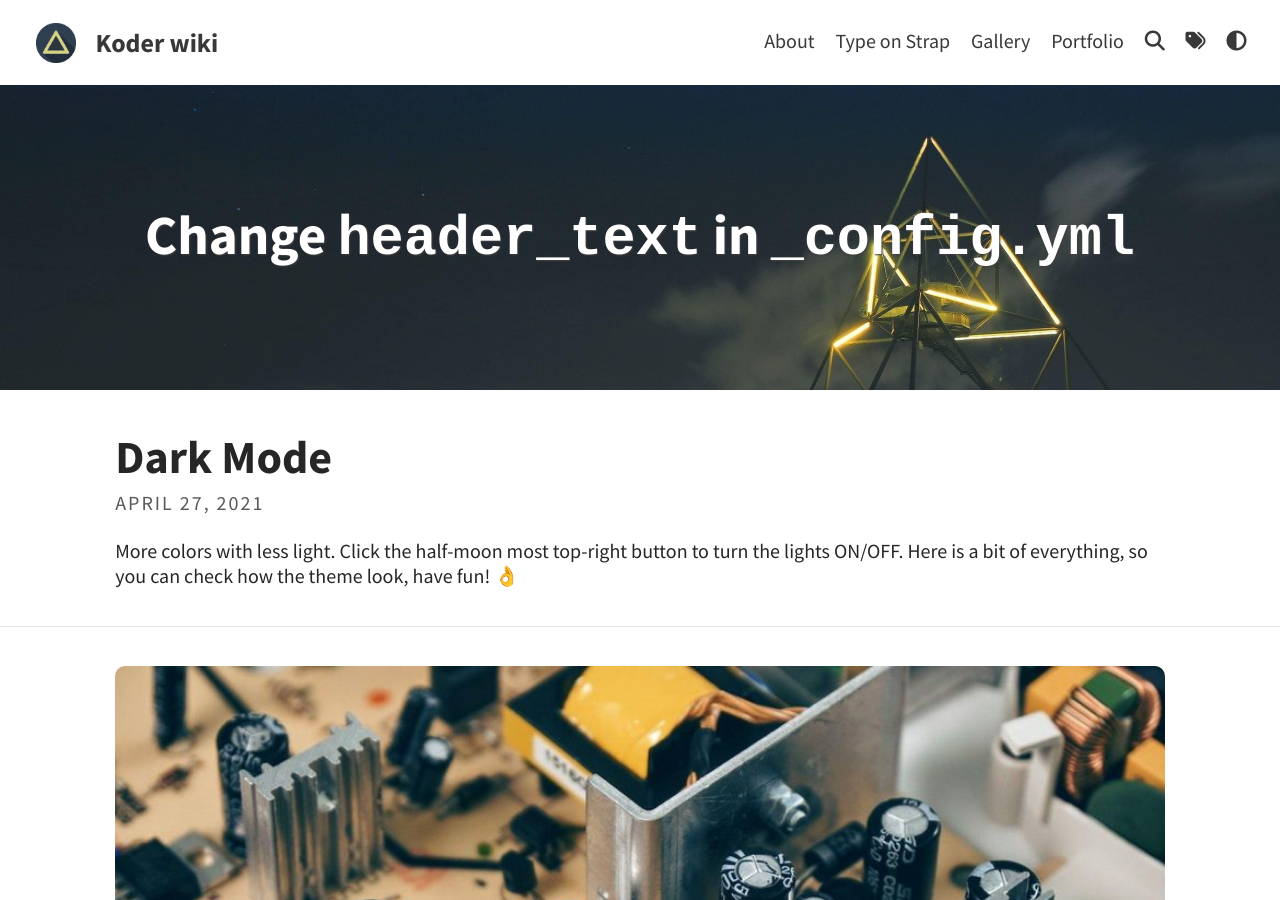
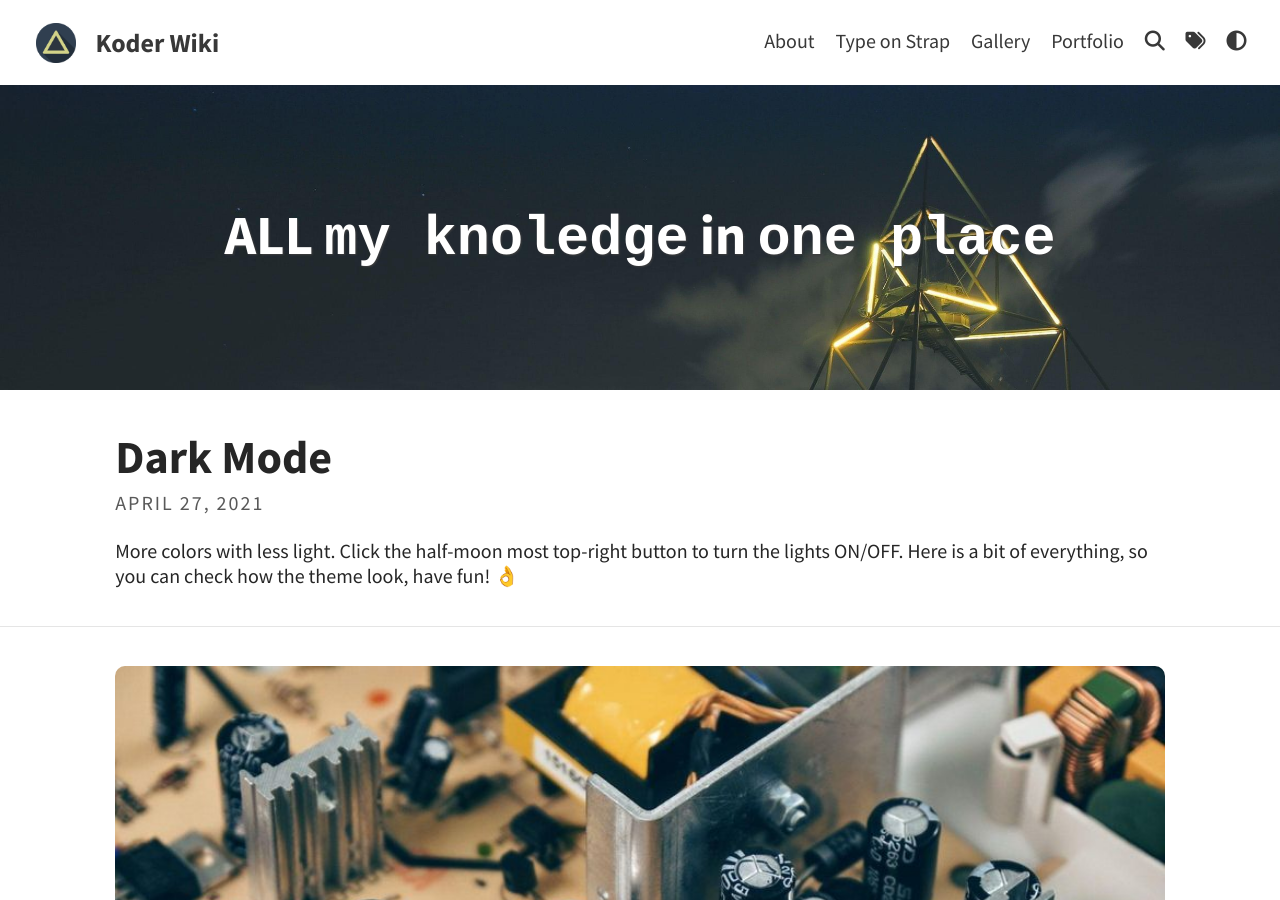
Before and after one commit to KoderWiki/Kontrl-Enter.github.io, a Jekyll site: the page built from index.html, in a window 1280 px wide and 900 px high. Built offline with Jekyll 4.4.1, drawn with Linux system fonts in a browser that asks for light colours; a script that is not in the unit is left out; the list of posts is cut into pages by our own code.

Commit message:
Update _config.yml

```diff
--- a/_config.yml
+++ b/_config.yml
@@ -3,13 +3,13 @@ baseurl:
 url: "https://koderwiki.github.io"
 
 # THEME-SPECIFIC CONFIGURATION
-title: Koder wiki                                    # site's title
+title: Koder Wiki                                    # site's title
 description: "abcd"      # used by search engines
 avatar: assets/img/triangle.png                         # Empty for no avatar in navbar
 favicon: assets/favicon.ico                             # Icon displayed in the tab
 
 # Header and footer text
-header_text: Change <code>header_text</code> in <code>_config.yml</code>  # Change Blog header text
+header_text: ALL <code>my knoledge</code> in <code>one place</code>  # Change Blog header text
 header_feature_image: assets/img/header/triangular.jpeg
 header_feature_image_responsive: true
 footer_text: >
```
